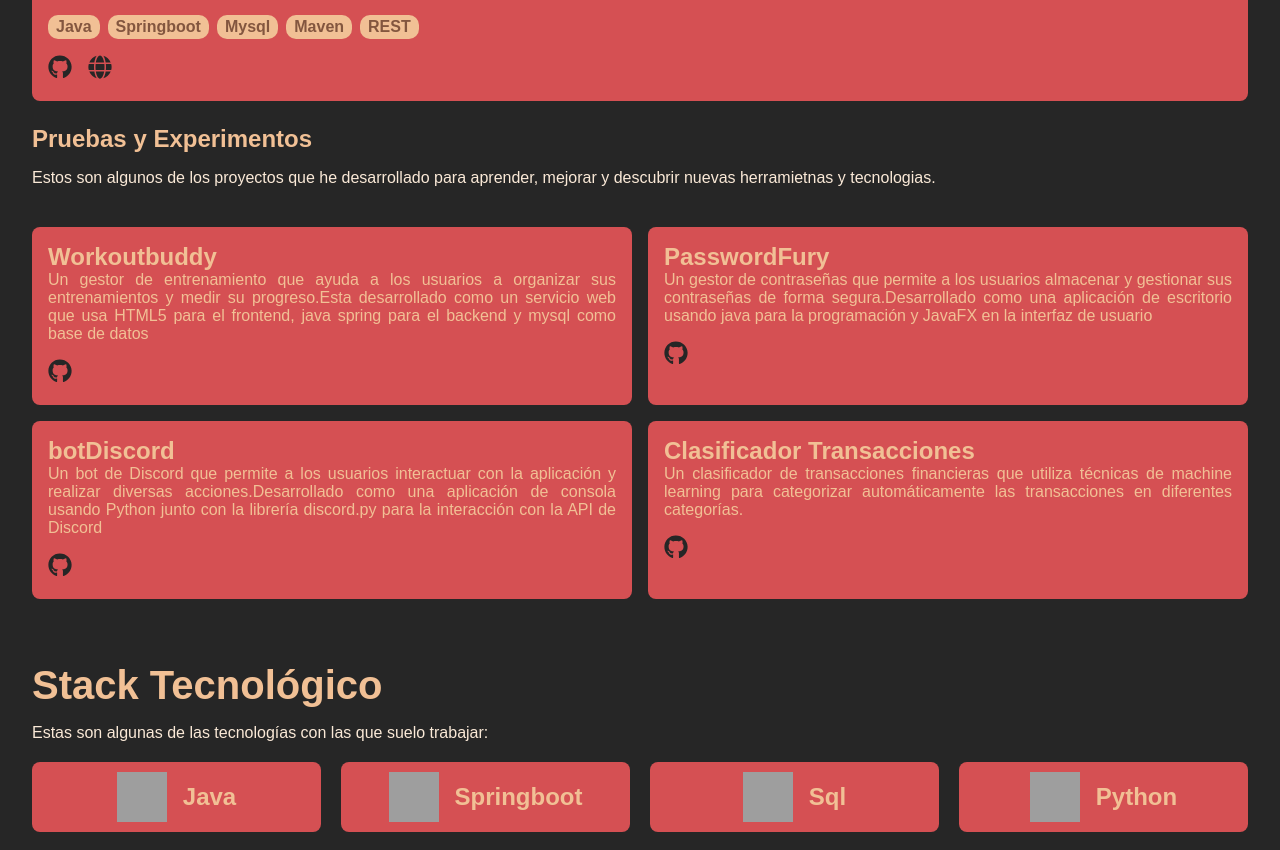
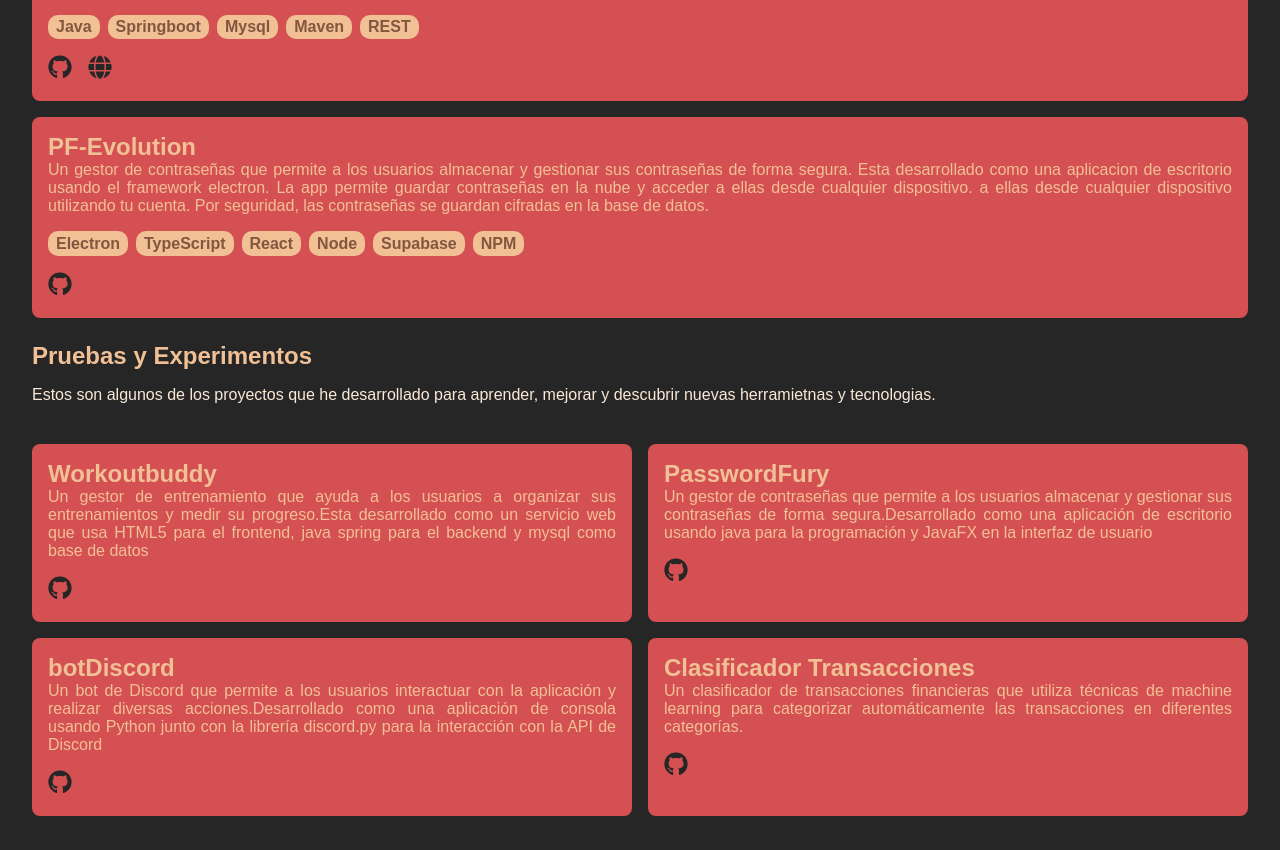
Before and after one commit to Yago-Rueda-24/Portfolio, a React (Vite) app: page /#/ in a window 1280 px wide. Shown: the part 796-1646 px from the top of the page. Built offline with nearby package versions, Linux system fonts and the light colour scheme; grey boxes are pictures that could not be loaded.

Commit message:
Se ha añadido un nuevo proyecto y se ha vaciado el readme

```diff
--- a/src/components/BigProject.jsx
+++ b/src/components/BigProject.jsx
@@ -23,6 +23,7 @@ function BigProject({ title, description, github, prod, tech }) {
                 <FaGithub />
             </a>
 
+            {prod && (
                 <a
                     href={prod}
                     target="_blank"
@@ -31,6 +32,7 @@ function BigProject({ title, description, github, prod, tech }) {
                 >
                     <FaGlobe />
                 </a>
+            )}
 
 
         </div>
--- a/src/pages/Home.jsx
+++ b/src/pages/Home.jsx
@@ -43,6 +43,13 @@ export default function Home() {
                     github={"https://github.com/Yago-Rueda-24/Finanzas"}
                     tech={["Java", "Springboot", "Mysql", "Maven", "REST"]}
                     prod={"https://finanzas-lv2n.onrender.com"} />
+
+                    <BigProject
+                    title={"PF-Evolution"}
+                    description={"Un gestor de contraseñas que permite a los usuarios almacenar y gestionar sus contraseñas de forma segura. Esta desarrollado como una aplicacion de escritorio usando el framework electron. La app permite guardar contraseñas en la nube y acceder a ellas desde cualquier dispositivo. a ellas desde cualquier dispositivo utilizando tu cuenta. Por seguridad, las contraseñas se guardan cifradas en la base de datos."}
+                    github={"https://github.com/Yago-Rueda-24/PF-Evolution"}
+                    tech={["Electron", "TypeScript","React", "Node", "Supabase", "NPM"]}
+                     />
 
                 </div>
 
```
Also changed, not shown: 1 other file (tests, documents, lock files or other folders). Lines whose indentation alone changed are shown as unchanged.
